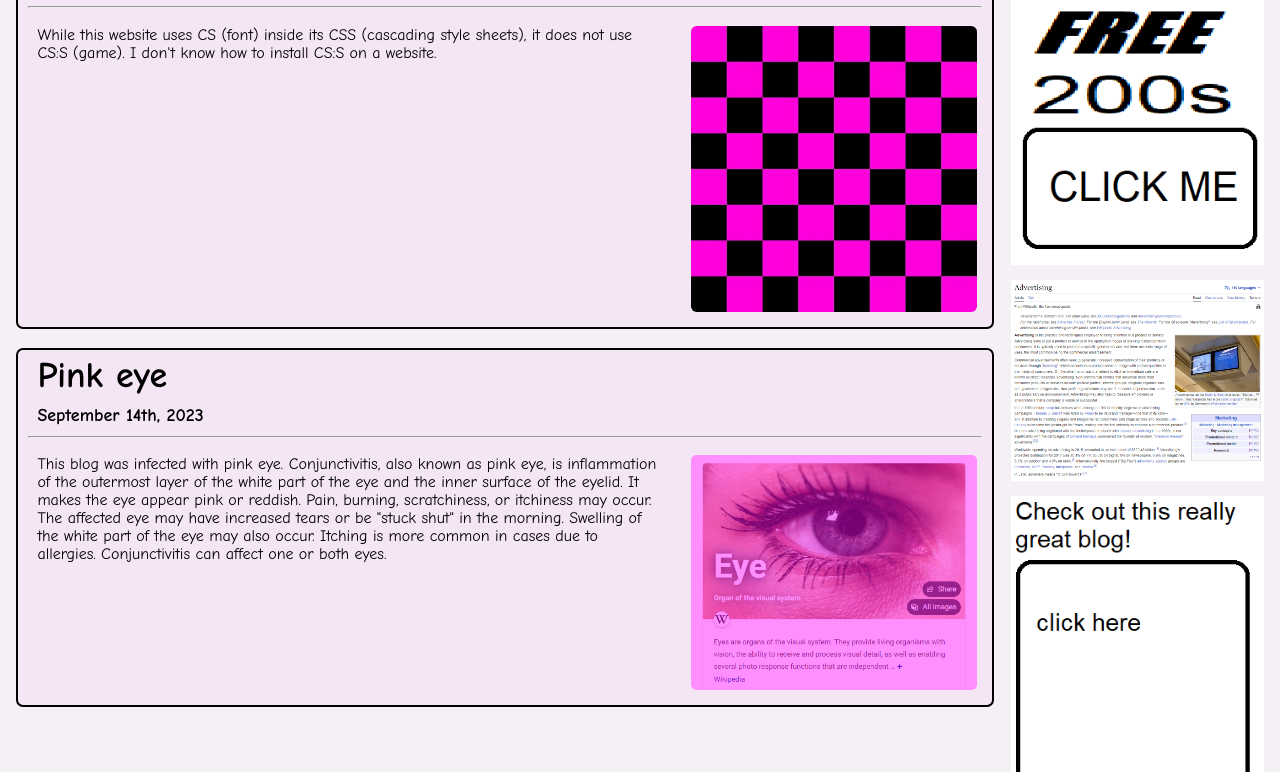
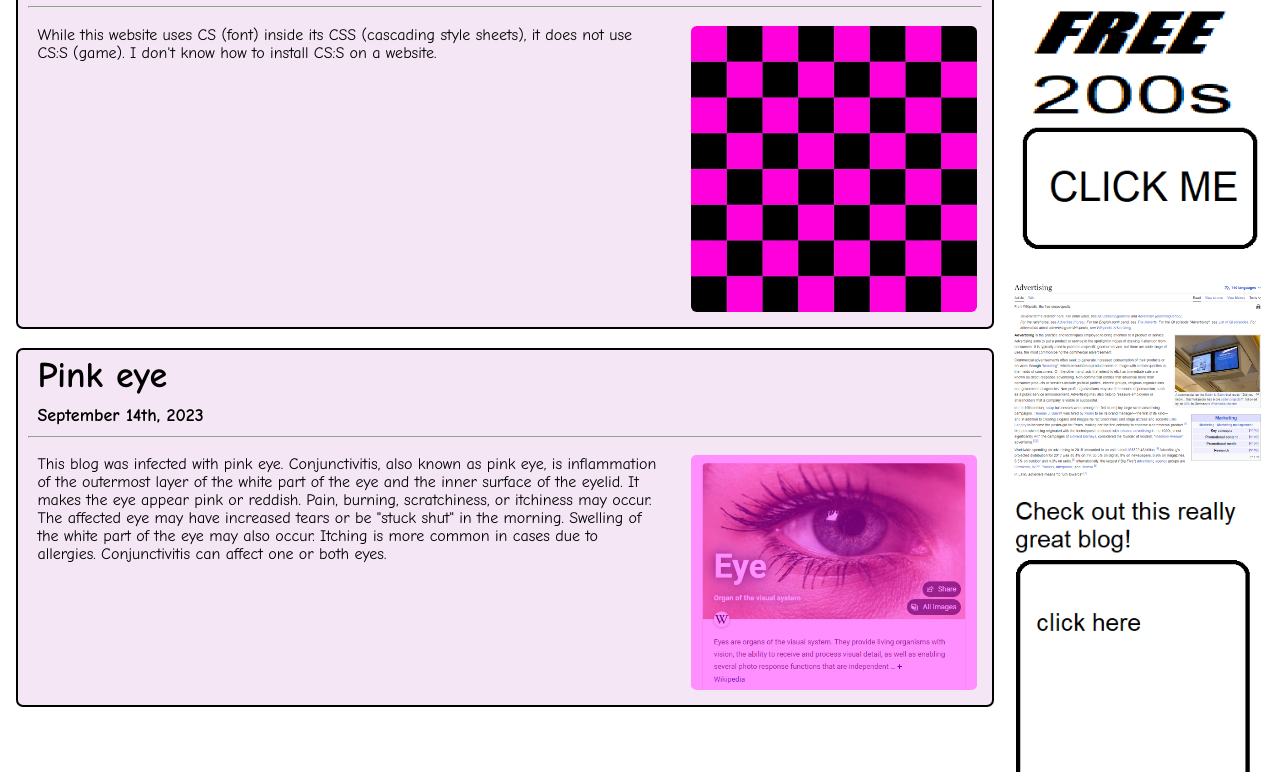
Before and after one commit to staten-island-tech/css-blogpost-project-whydoesthecodenotwork, a plain HTML site: page index.html in a window 1280 px wide. Shown: the part 513-1285 px from the top of the page. Drawn offline with Linux system fonts and the light colour scheme.

Commit message:
use less website

```diff
--- a/style.css
+++ b/style.css
@@ -41,7 +41,6 @@ h3 {
 }
 
 body {
-    background-color: rgb(245,240,245);
     font-family: "Comic Sans MS", "Comic Sans", cursive;
 }
 
```
